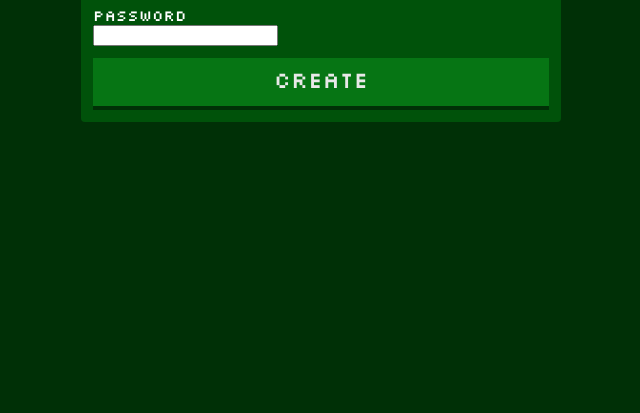
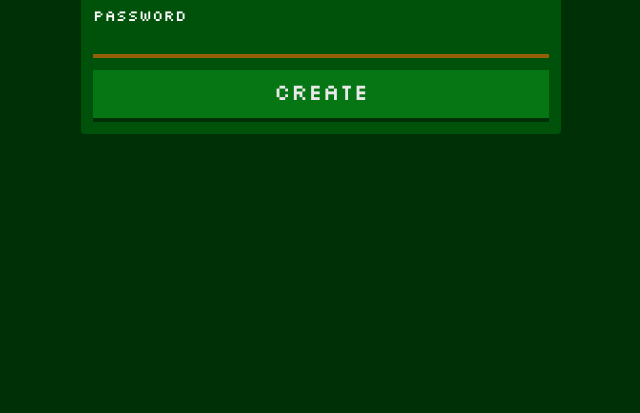
Before and after one commit to FrontMen/pool-competition, a React app: page /registration in a window 1280 px wide. Shown: the part 387-800 px from the top of the page, without its empty margins (319-959 px from the left). Built offline with nearby package versions, Linux system fonts and the light colour scheme.

Commit message:
fix missing link import fix styling of inputs

```diff
--- a/client/js/components/pages/Login.js
+++ b/client/js/components/pages/Login.js
@@ -2,7 +2,8 @@ import React from 'react';
 import Dialog from '../templates/Dialog';
 import LoginAccount from '../organisms/LoginAccount';
 import {session} from '../../services/Session';
-import {Redirect} from 'react-router-dom';
+import {Link, Redirect} from 'react-router-dom';
+
 
 class Registration extends React.Component {
     constructor() {
--- a/client/scss/components/atoms/Input.scss
+++ b/client/scss/components/atoms/Input.scss
@@ -1,4 +1,4 @@
-.atom__input {
+.ato__input {
     background: transparent;
     color: $color-font;
     border: 0;
```
